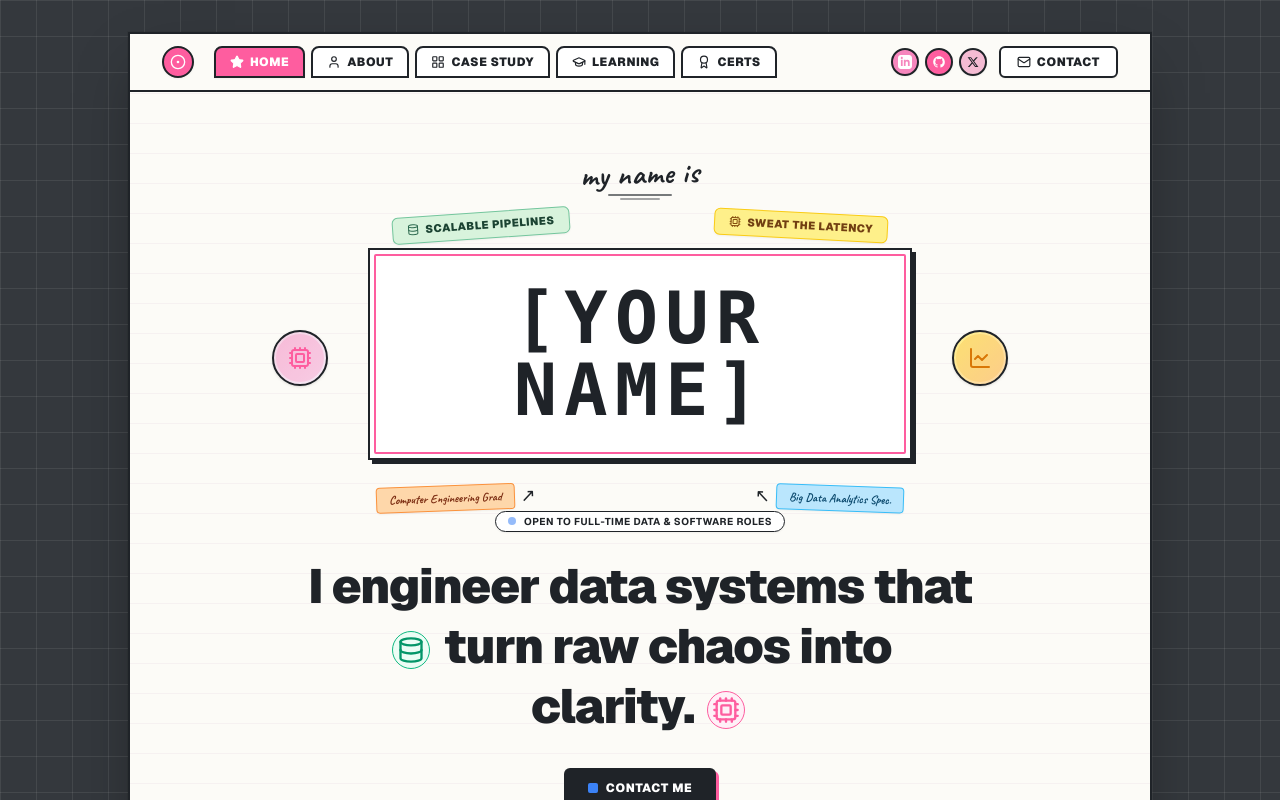
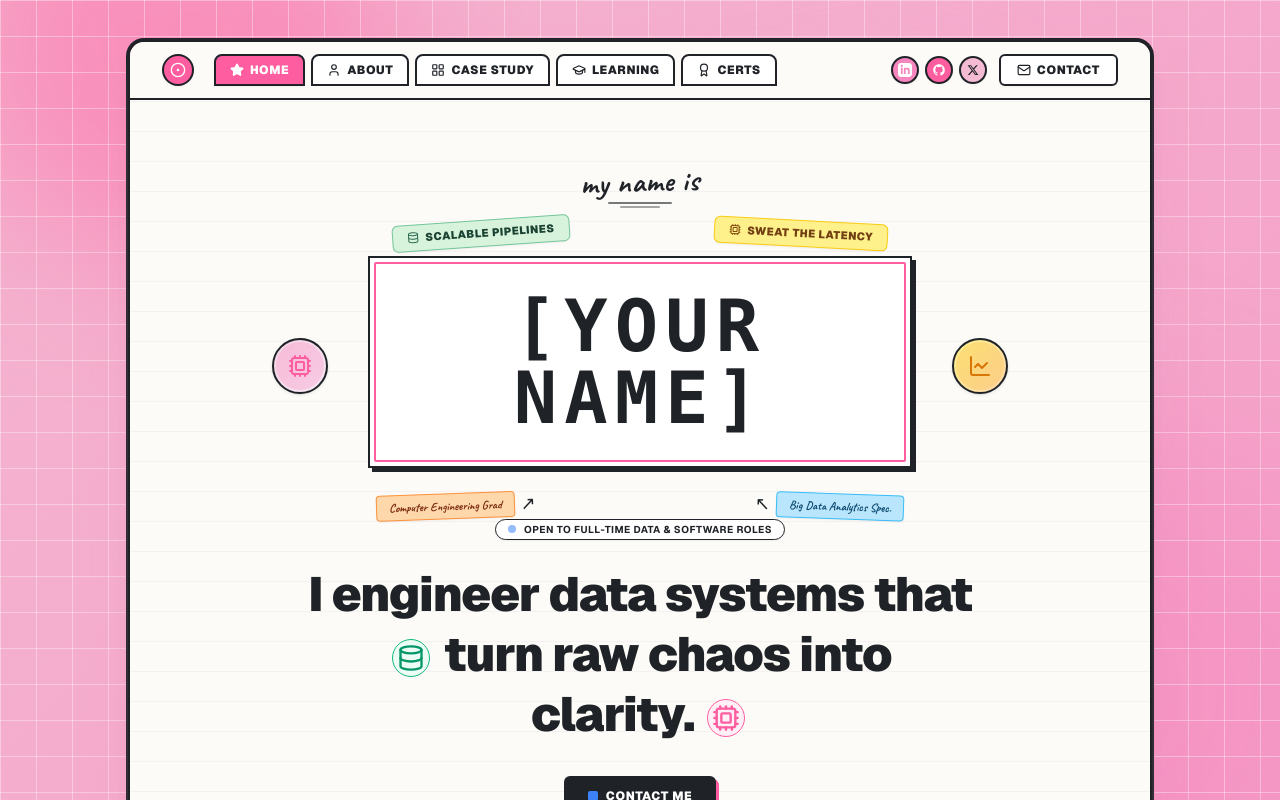
Before and after one commit to reniel8to3/portfolio-website, a Next.js app: page / in a window 1280 px wide. Shown: the top 800 px of the page. Built offline with nearby package versions, Linux system fonts and the light colour scheme.

Commit message:
Add smooth moving gradient background with floating mesh orbs

```diff
--- a/src/app/globals.css
+++ b/src/app/globals.css
@@ -8,8 +8,6 @@
   --mimi-pink: #F5D2E4;
   --pale-purple: #F5E8F5;
 
-  --desk-mat: #34383d;
-  --desk-grid: rgba(255, 255, 255, 0.08);
   --paper-bg: #FCFBF7;
   --paper-line: rgba(230, 215, 225, 0.55);
 }
@@ -20,19 +18,97 @@ html {
 }
 
 body {
-  background-color: var(--desk-mat);
-  /* Cutting mat grid pattern */
-  background-image:
-    linear-gradient(to right, var(--desk-grid) 1px, transparent 1px),
-    linear-gradient(to bottom, var(--desk-grid) 1px, transparent 1px);
-  background-size: 36px 36px;
   color: #1f2328;
   font-family: var(--font-geist-sans), -apple-system, BlinkMacSystemFont, "Segoe UI", Roboto, sans-serif;
   overflow-x: hidden;
+  min-height: 100vh;
 }
 
 .font-handwriting {
   font-family: var(--font-handwriting), 'Comic Sans MS', cursive, sans-serif;
+}
+
+/* ============================================================
+   MOVING GRADIENT BACKGROUND
+   ============================================================ */
+@keyframes gradient-flow {
+  0% {
+    background-position: 0% 50%;
+  }
+  50% {
+    background-position: 100% 50%;
+  }
+  100% {
+    background-position: 0% 50%;
+  }
+}
+
+.animated-gradient-bg {
+  background: linear-gradient(
+    135deg,
+    #F5E8F5 0%,
+    #F5D2E4 20%,
+    #F4BBD3 40%,
+    #F686BD 60%,
+    #FE5D9F 80%,
+    #F5D2E4 100%
+  );
+  background-size: 350% 350%;
+  animation: gradient-flow 14s ease infinite;
+}
+
+/* Mesh Orbs Floating Animation */
+@keyframes orb-float-1 {
+  0%, 100% {
+    transform: translate(0px, 0px) scale(1);
+  }
+  33% {
+    transform: translate(80px, -60px) scale(1.15);
+  }
+  66% {
+    transform: translate(-50px, 40px) scale(0.9);
+  }
+}
+
+@keyframes orb-float-2 {
+  0%, 100% {
+    transform: translate(0px, 0px) scale(1);
+  }
+  33% {
+    transform: translate(-70px, 70px) scale(1.2);
+  }
+  66% {
+    transform: translate(60px, -40px) scale(0.85);
+  }
+}
+
+@keyframes orb-float-3 {
+  0%, 100% {
+    transform: translate(0px, 0px) scale(1);
+  }
+  50% {
+    transform: translate(40px, 80px) scale(1.1);
+  }
+}
+
+.animate-orb-1 {
+  animation: orb-float-1 18s ease-in-out infinite;
+}
+
+.animate-orb-2 {
+  animation: orb-float-2 22s ease-in-out infinite;
+}
+
+.animate-orb-3 {
+  animation: orb-float-3 16s ease-in-out infinite;
+}
+
+/* Cutting Mat Grid overlay on top of moving gradient */
+.desk-mat-grid {
+  background-image:
+    linear-gradient(to right, rgba(255, 255, 255, 0.45) 1px, transparent 1px),
+    linear-gradient(to bottom, rgba(255, 255, 255, 0.45) 1px, transparent 1px);
+  background-size: 36px 36px;
 }
 
 /* Lined notebook paper texture for the central sheet */
@@ -45,7 +121,10 @@ body {
     var(--paper-line) 30px
   );
   background-attachment: local;
-  box-shadow: 0 25px 60px -15px rgba(0, 0, 0, 0.4), 0 0 0 1px rgba(0, 0, 0, 0.06);
+  box-shadow:
+    0 25px 60px -15px rgba(246, 134, 189, 0.35),
+    0 10px 30px -10px rgba(0, 0, 0, 0.1),
+    0 0 0 2px #1f2328;
 }
 
 /* Translucent Washi Tape Strips */
@@ -74,43 +153,19 @@ body {
   border: 1px dashed rgba(96, 165, 250, 0.5);
 }
 
-/* Hand-drawn sketch border effect */
-.sketch-box {
-  border: 2px solid #FE5D9F;
-  border-radius: 4px;
-  position: relative;
-}
-
-/* Postage stamp scalloped badge */
-.stamp-badge {
-  position: relative;
-  border-radius: 8px;
-  background-image: radial-gradient(circle at 0% 50%, transparent 4px, inherit 4px),
-                    radial-gradient(circle at 100% 50%, transparent 4px, inherit 4px);
-}
-
-/* Folder tab styling */
-.folder-tab {
-  clip-path: polygon(0 0, calc(100% - 14px) 0, 100% 14px, 100% 100%, 0 100%);
-}
-
-.folder-card-tab {
-  clip-path: polygon(0 0, 160px 0, 180px 24px, 100% 24px, 100% 100%, 0 100%);
-}
-
 /* Scrollbar */
 ::-webkit-scrollbar {
   width: 9px;
 }
 
 ::-webkit-scrollbar-track {
-  background: #25282c;
+  background: #FFF0F6;
 }
 
 ::-webkit-scrollbar-thumb {
   background: #FE5D9F;
   border-radius: 9999px;
-  border: 2px solid #25282c;
+  border: 2px solid #FFF0F6;
 }
 
 ::-webkit-scrollbar-thumb:hover {
--- a/src/app/layout.tsx
+++ b/src/app/layout.tsx
@@ -48,7 +48,7 @@ export default function RootLayout({
       lang="en"
       className={`${geistSans.variable} ${geistMono.variable} ${caveat.variable} scroll-smooth`}
     >
-      <body className="min-h-screen bg-[#32363b] text-[#222222] antialiased selection:bg-[#F686BD] selection:text-white">
+      <body className="min-h-screen bg-[#F5E8F5] text-[#222222] antialiased selection:bg-[#F686BD] selection:text-white">
         {children}
       </body>
     </html>
--- a/src/app/page.tsx
+++ b/src/app/page.tsx
@@ -9,9 +9,24 @@ import Footer from '@/components/Footer';
 
 export default function Home() {
   return (
-    <div className="min-h-screen py-0 sm:py-8 px-0 sm:px-4 md:px-8 flex justify-center">
-      {/* Central Lined Notebook Paper on the Desk Mat */}
-      <div className="w-full max-w-5xl notebook-sheet border-x-0 sm:border-2 border-[#1f2328] shadow-2xl relative">
+    <div className="relative min-h-screen animated-gradient-bg py-0 sm:py-10 px-0 sm:px-4 md:px-8 flex justify-center overflow-x-hidden">
+      {/* Floating Animated Mesh Gradient Orbs */}
+      <div className="fixed inset-0 pointer-events-none overflow-hidden z-0">
+        {/* Orb 1: Cyclamen Glow */}
+        <div className="absolute -top-24 -left-24 w-96 h-96 rounded-full bg-[#FE5D9F]/40 blur-3xl animate-orb-1" />
+        {/* Orb 2: Persian Pink Glow */}
+        <div className="absolute top-1/2 -right-28 w-[450px] h-[450px] rounded-full bg-[#F686BD]/40 blur-3xl animate-orb-2" />
+        {/* Orb 3: Orchid / Mimi Pink Glow */}
+        <div className="absolute -bottom-20 left-1/4 w-[500px] h-[500px] rounded-full bg-[#F4BBD3]/50 blur-3xl animate-orb-3" />
+        {/* Orb 4: Pale Lavender Sparkle Glow */}
+        <div className="absolute top-1/4 right-1/4 w-80 h-80 rounded-full bg-[#F5E8F5]/60 blur-3xl animate-orb-1" />
+      </div>
+
+      {/* Cutting Mat Desk Grid Overlay across the moving gradient */}
+      <div className="fixed inset-0 pointer-events-none desk-mat-grid z-0 opacity-80" />
+
+      {/* Central Lined Notebook Paper on the Desk */}
+      <div className="relative z-10 w-full max-w-5xl notebook-sheet rounded-none sm:rounded-2xl border-x-0 sm:border-2 border-[#1f2328] overflow-hidden my-auto">
         <Navbar />
         <main className="relative">
           <Hero />
```
